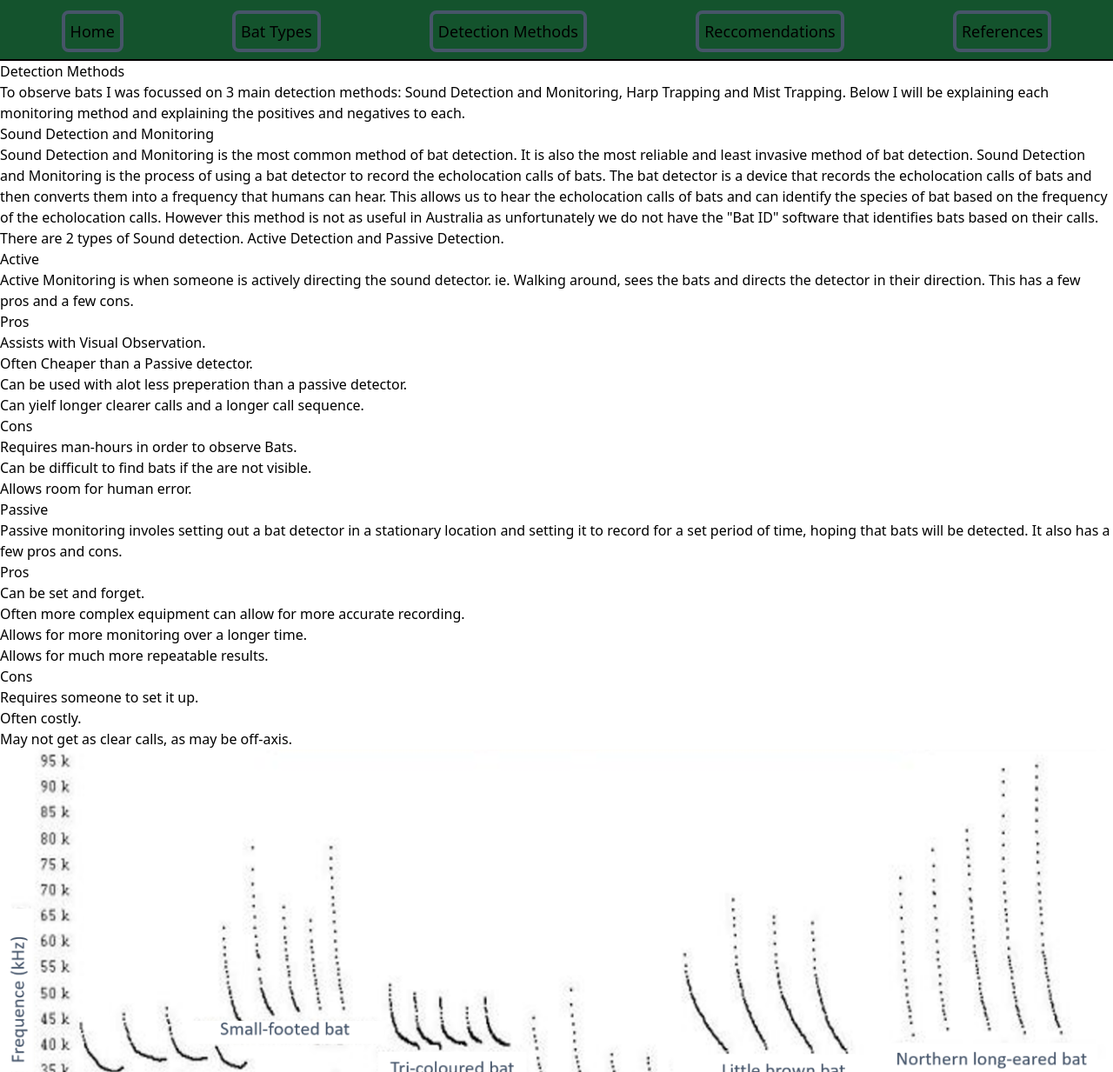
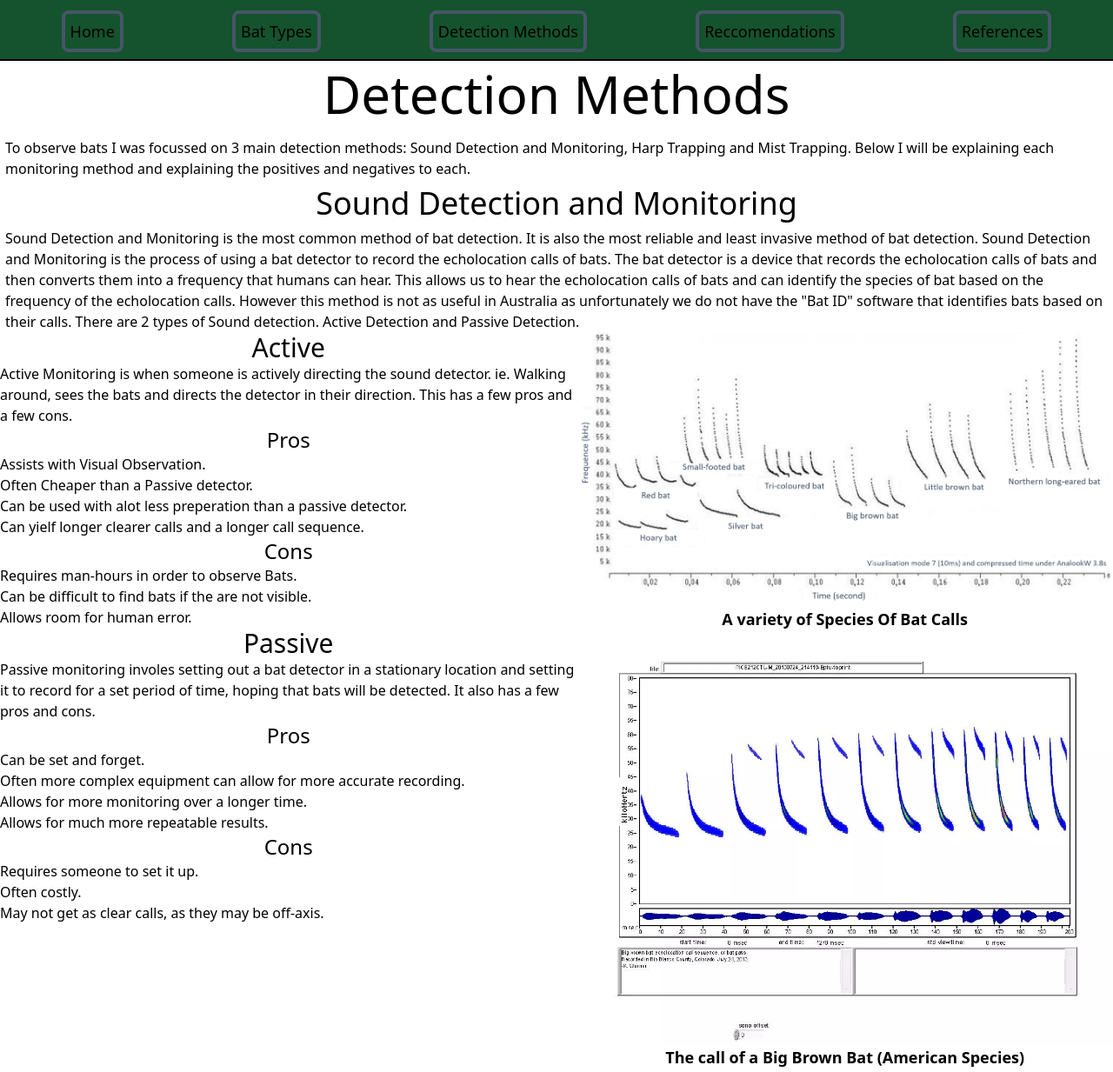
Before and after one commit to AussieGinger/aussieginger.github.io, a website: page detection-methods.html in a window 1280 px wide. Shown: the top 1233 px of the page at 87% size. Drawn offline with Linux system fonts and the light colour scheme.

Commit message:
Work work work

```diff
--- a/detection-methods.html
+++ b/detection-methods.html
@@ -31,16 +31,16 @@
 
 <body>
     <span>
-        <h1>Detection Methods</h1>
-        <p>
+        <h1 class = "text-6xl text-center mt-2 mb-5">Detection Methods</h1>
+        <p class = "mx-1.5">
             To observe bats I was focussed on 3 main detection methods: Sound Detection and Monitoring, Harp Trapping and Mist Trapping.
             Below I will be explaining each monitoring method and explaining the positives and negatives to each.
         </p>
     </span>
 
     <span>
-        <h2 id="sound">Sound Detection and Monitoring</h2>
-        <p>
+        <h2 class = "text-4xl text-center my-2" id="sound">Sound Detection and Monitoring</h2>
+        <p class = "mx-1.5">
             Sound Detection and Monitoring is the most common method of bat detection. It is also the most reliable and least invasive method of bat detection.
             Sound Detection and Monitoring is the process of using a bat detector to record the echolocation calls of bats.
             The bat detector is a device that records the echolocation calls of bats and then converts them into a frequency that humans can hear.
@@ -48,47 +48,60 @@
             However this method is not as useful in Australia as unfortunately we do not have the "Bat ID" software that identifies bats based on their calls.
             There are 2 types of Sound detection. Active Detection and Passive Detection.
         </p>
-        <h3>Active</h3>
+        <span class = "flex w-full">
+        <span class = "flex flex-col w-">
+            <h3 class = "text-3xl text-center">Active</h3>
                 <p>
                     Active Monitoring is when someone is actively directing the sound detector. ie. Walking around, sees the bats and directs the detector in their direction.
                     This has a few pros and a few cons.
                 </p>
-            <h4>Pros</h4>
+                <h4 class = "text-2xl text-center">Pros</h4>
                     <ul>
                         <li>Assists with Visual Observation.</li>
                         <li>Often Cheaper than a Passive detector.</li>
                         <li>Can be used with alot less preperation than a passive detector.</li>
                         <li>Can yielf longer clearer calls and a longer call sequence.</li>
                     </ul>
-            <h4>Cons</h4>
+                <h4 class = "text-2xl text-center">Cons</h4>
                     <ul>
                         <li>Requires man-hours in order to observe Bats.</li>
                         <li>Can be difficult to find bats if the are not visible.</li>
                         <li>Allows room for human error.</li>
                     </ul>
-        <h3>Passive</h3>
+            <h3 class = "text-3xl text-center">Passive</h3>
                 <p>
                     Passive monitoring involes setting out a bat detector in a stationary location and setting it to record for a set period of time, hoping that bats will be detected.
                     It also has a few pros and cons.
                 </p>
-            <h4>Pros</h4>
+                <h4 class = "text-2xl text-center">Pros</h4>
                     <ul>
                         <li>Can be set and forget.</li>
                         <li>Often more complex equipment can allow for more accurate recording.</li>
                         <li>Allows for more monitoring over a longer time.</li>
                         <li>Allows for much more repeatable results.</li>
                     </ul>
-        <h4>Cons</h4>
+                <h4 class = "text-2xl text-center">Cons</h4>
                     <ul>
                         <li>Requires someone to set it up.</li>
                         <li>Often costly.</li>
-                    <li>May not get as clear calls, as may be off-axis.</li>
+                        <li>May not get as clear calls, as they may be off-axis.</li>
                     </ul>
-        <a href = "https://batwatch.ca/echolocation"><img src = "./images/Hockey-Puck.png" alt = "Image of a sonograph"></a>
+        </span>
+        <span class="text-center text-lg font-semibold my-auto">
+        <figure class = "flex-col">
+        <a href = "https://batwatch.ca/echolocation"><img class = "w-auto" src = "./images/Hockey-Puck.png" alt = "Image of a sonograph"></a>
+    <figcaption>A variety of Species Of Bat Calls</figcaption>
+        </figure>
+        <figure></figure>
+        <a href = "https://www.nps.gov/subjects/bats/echolocation.htm"><img class = "w-auto" src = "./images/hockey-puck-2.png" alt = "Image of a sonograph"></a>
+    <figcaption>The call of a Big Brown Bat (American Species)</figcaption>
+        </figure>
+        </span>
+    </span>
     </span>
 
     <span>
-        <h2 id="harp">Harp Trapping</h2>
+        <h2 class = "text-4xl text-center" id="harp">Harp Trapping</h2>
         <p>
             Harp Trapping is a method of bat detection that involves setting up a harp trap in a location that bats are likely to fly through.
             A harp trap is a device that has a series of strings that are set up in a way that bats will fly through them and get caught in the strings.
@@ -96,14 +109,14 @@
             If a bat has been caught then the bat is removed from the harp trap and identified.
             The bat is then released back into the wild.
         </p>
-            <h4>Pros</h4>
+            <h4 class = "text-2xl text-center">Pros</h4>
                 <ul>
                     <li>Allows us to identify the species up close.</li>
                     <li>Allowing us to take measurements and notes on the bats up-close.</li>
                     <li>Less invasive and stressful than mist trapping</li>
                     <li>Allows for very easy removal from trap</li>
                 </ul>
-            <h4>Cons</h4>
+            <h4 class = "text-2xl text-center">Cons</h4>
                 <ul>
                     <li>This method is invasive and can be very stressful to the bats.</li>
                     <li>The harp trap must be positioned somewhere that you know bats are</li>
@@ -113,7 +126,7 @@
     </span>
 
     <span>
-        <h2 id="mist">Mist Trapping</h2>
+        <h2 class = "text-4xl text-center" id="mist">Mist Trapping</h2>
         <p>
             Mist Trapping is a method of bat detection that involves setting up a mist net (a very fine net) in a location that bats are likely to fly through.
             A mist net is a net that is set up in a way that bats will fly through them and get caught in the net.
@@ -121,14 +134,14 @@
             If a bat has been caught then the bat is removed from the mist net and identified.
             The bat is then released back into the wild.
         </p>
-            <h4>Pros</h4>
+            <h4 class = "text-2xl text-center">Pros</h4>
                 <ul>
                     <li>Allows us to identify the species up close.</li>
                     <li>As well as allowing us to take measurements and notes on the bats up-close.</li>
                     <li>Allows for a much larger area to be covered than harp traps</li>
                     <li>Requires Ethican and Scientific Permits</li>
                 </ul>
-            <h4>Cons</h4>
+            <h4 class = "text-2xl text-center">Cons</h4>
                 <ul>
                     <li>This method is very Invasive and can be very stressful to the bats.</li>
                     <li>Mist nets often get very tangled and requires each bat to be manually untangled.</li>
```
Also changed, not shown: images/hockey-puck-2.png (added), styles/styles.css. Lines whose indentation alone changed are shown as unchanged.
